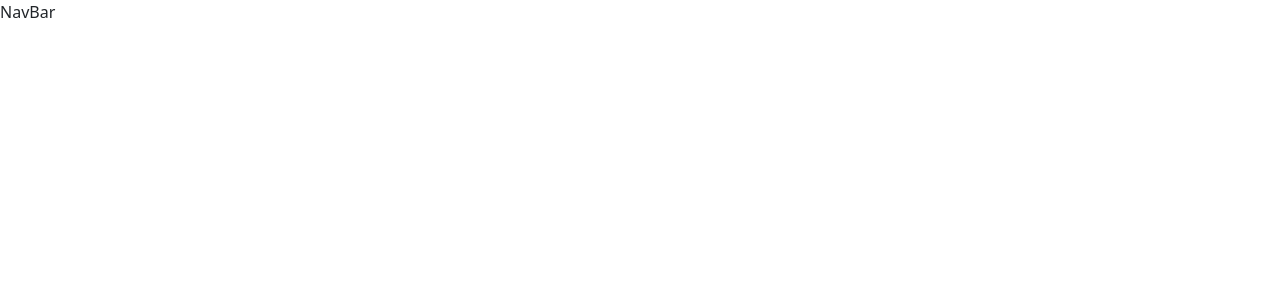
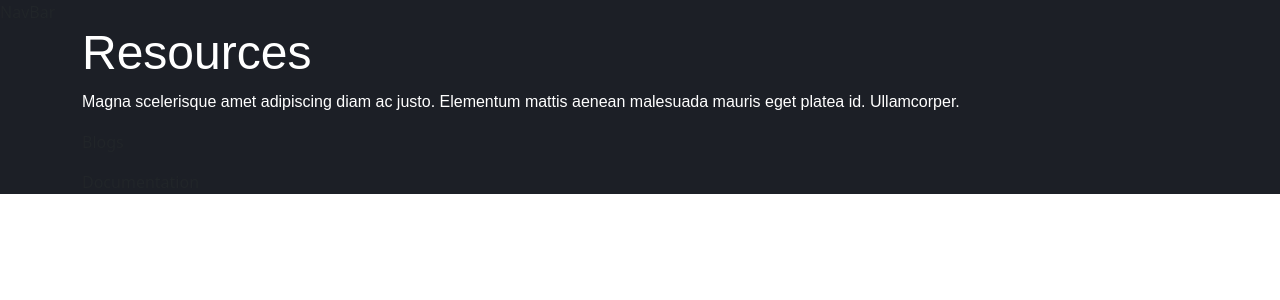
Before and after one commit to RadialCode-sunil/Annotab, a React (Create React App) app: page / in a window 1280 px wide. Shown: the top 300 px of the page. Built offline with nearby package versions, Linux system fonts and the light colour scheme.

Commit message:
logo img

```diff
--- a/src/components/Home.js
+++ b/src/components/Home.js
@@ -1,10 +1,12 @@
 import React from 'react'
 import NavBar from './NavBar'
+import Resources from './Resources'
 
 const Home = () => {
     return (
-        <div>
+        <div className='bg_darkblue'>
             <NavBar />
+            <Resources/>
         </div>
     )
 }
--- a/src/components/Resources.jsx
+++ b/src/components/Resources.jsx
@@ -7,10 +7,10 @@ const Resources = () => {
             <Container className=''>
                 <div>
                     <div>
-                        <h2>
+                        <h2 className=' ff_Medium fw_400 fs_3xl white'>
                             Resources
                         </h2>
-                        <p>
+                        <p className=' ff_Book fw_400 fs_sm white'>
                             Magna scelerisque amet adipiscing diam ac justo. Elementum mattis aenean malesuada mauris eget platea id. Ullamcorper.
                         </p>
                     </div>
```
Also changed, not shown: src/assets/img/png/logo.png (added).
